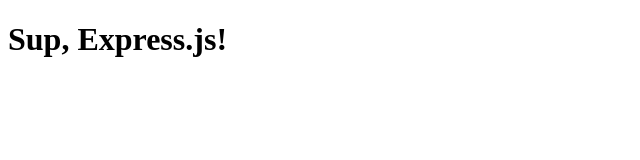
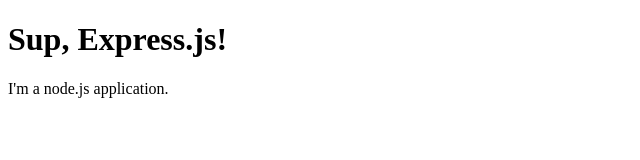
Before and after one commit to DavidWallJ/web-server-udemy, a website: page public/index.html in a window 1280 px wide. Shown: the whole page, without its empty margins (0-640 px from the left). Drawn offline with Linux system fonts and the light colour scheme.

Commit message:
it's a challenge

```diff
--- a/public/index.html
+++ b/public/index.html
@@ -6,5 +6,6 @@
     </head>
     <body>
         <h1>Sup, Express.js!</h1>
+        <p>I'm a node.js application.</p>
     </body>
 </html>
```
